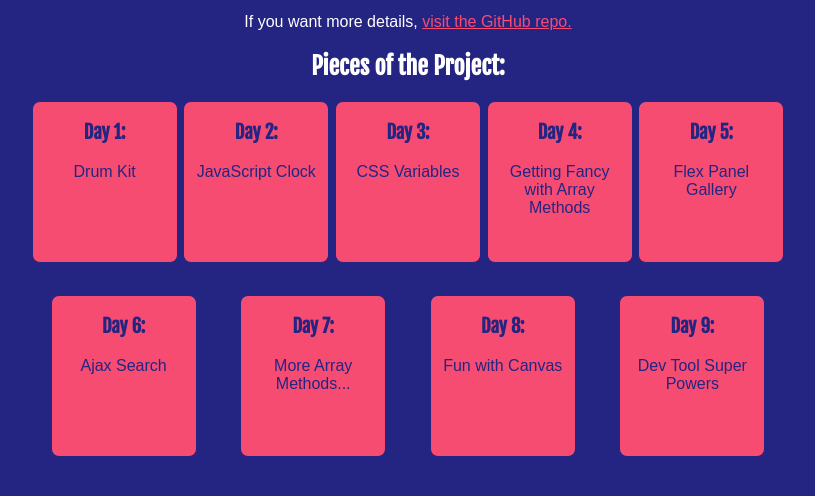
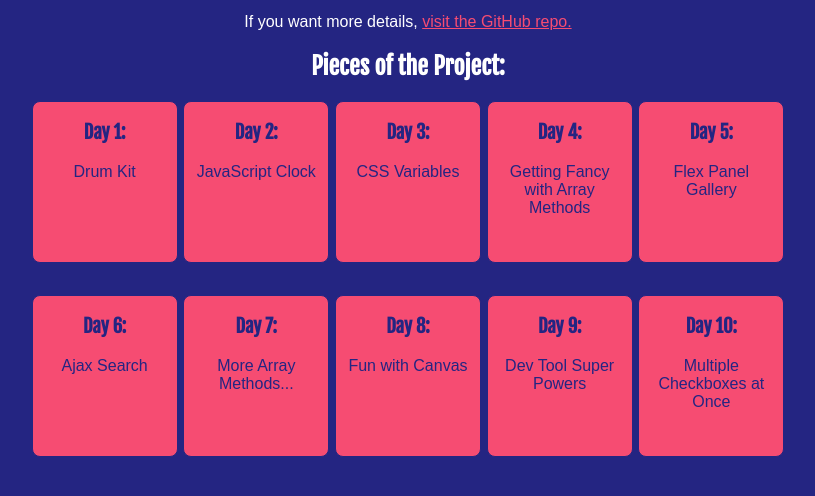
Before and after one commit to alexander215/js-30-day-challenge, a plain HTML site: page index.html in a window 1280 px wide. Shown: the part 104-600 px from the top of the page, without its empty margins (232-1047 px from the left). Drawn offline with Linux system fonts and the light colour scheme; a web font is replaced by a local one.

Commit message:
Update Index page with Day 10 info

```diff
--- a/index.html
+++ b/index.html
@@ -24,6 +24,7 @@
       <a href="day-7-array-cardio-2/index.html"><div class="individual-day"><h3>Day 7:</h3> More Array Methods...</div></a>
       <a href="day-8-fun-with-canvas/index.html"><div class="individual-day"><h3>Day 8:</h3> Fun with Canvas</div></a>
       <a href="day-9-dev-tools/index.html"><div class="individual-day"><h3>Day 9:</h3> Dev Tool Super Powers</div></a>
+      <a href="day-10-multiple-checkboxes//index.html"><div class="individual-day"><h3>Day 10:</h3> Multiple Checkboxes at Once</div></a>
     </div>
   </div>
 </body>
```
